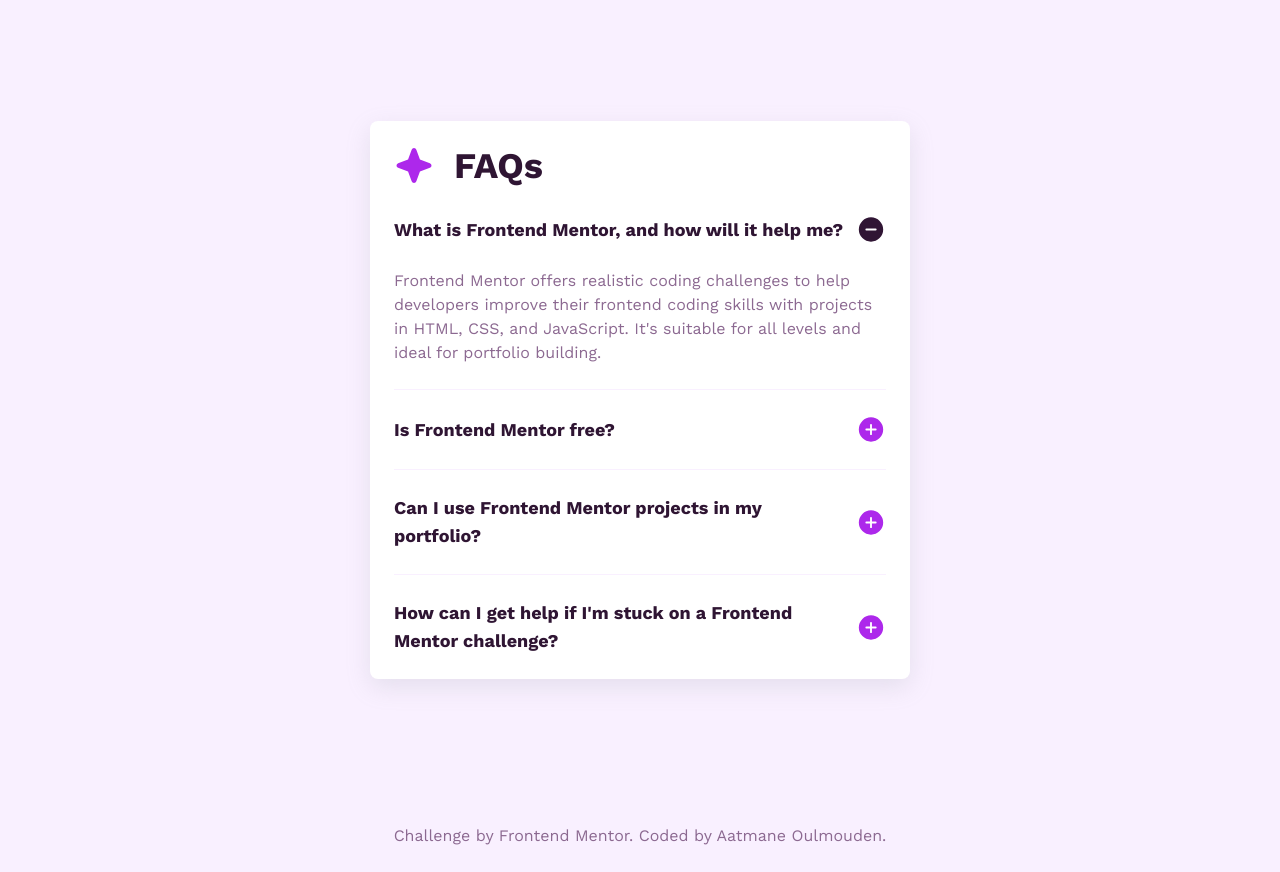
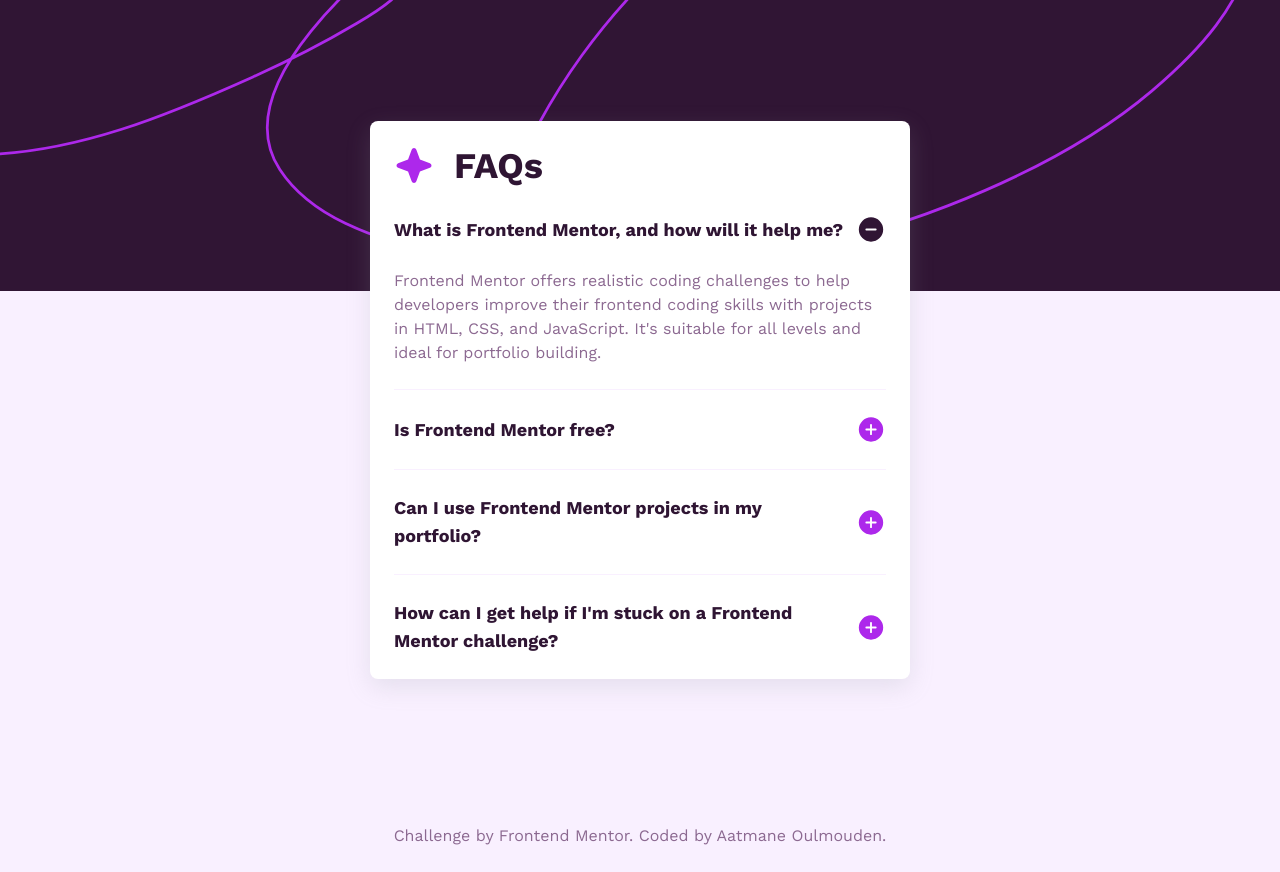
Before and after one commit to aatmaneoulmouden/faq-accordion, a website: page index.html in a window 1280 px wide. Drawn offline with Linux system fonts and the light colour scheme.

Commit message:
Update patterns - using img tag

```diff
--- a/index.html
+++ b/index.html
@@ -20,10 +20,10 @@
 
 <body class="bg-light-pink relative">
   <!-- ========== Start Patterns Section ========== -->
-  <div
-    class="absolute top-0 left-0 w-full h-1/3 bg-cover bg-bottom bg-[url('./assets/images/background-pattern-mobile.svg')] lg:bg-[url('./assets/images/background-pattern-desktop.svg')]">
+  <div class="absolute top-0 left-0 w-full h-1/3">
+    <img src="./assets/images/background-pattern-mobile.svg" alt="Mobile Pattern" class="w-full h-full object-cover lg:hidden">
+    <img src="./assets/images/background-pattern-desktop.svg" alt="Mobile Pattern" class="w-full h-full object-cover hidden lg:block">
   </div>
-  <!-- <div class="absolute top-0 left-0 w-full h-1/3 bg-cover bg-bottom bg-pattern-desktop lg:hidden"></div> -->
   <!-- ========== End Patterns Section ========== -->
   <div class="container mx-auto max-w-full">
     <main class="relative">
```
Also changed, not shown: assets/css/style.css.
